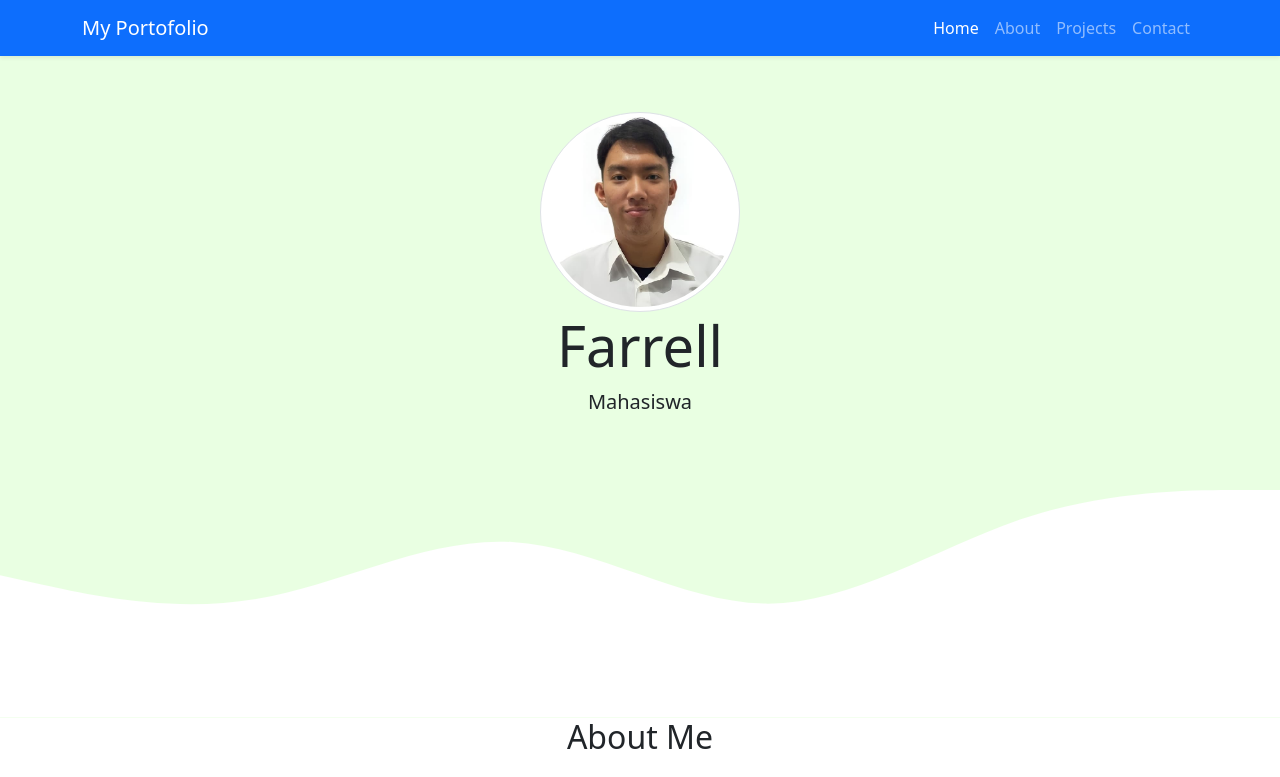
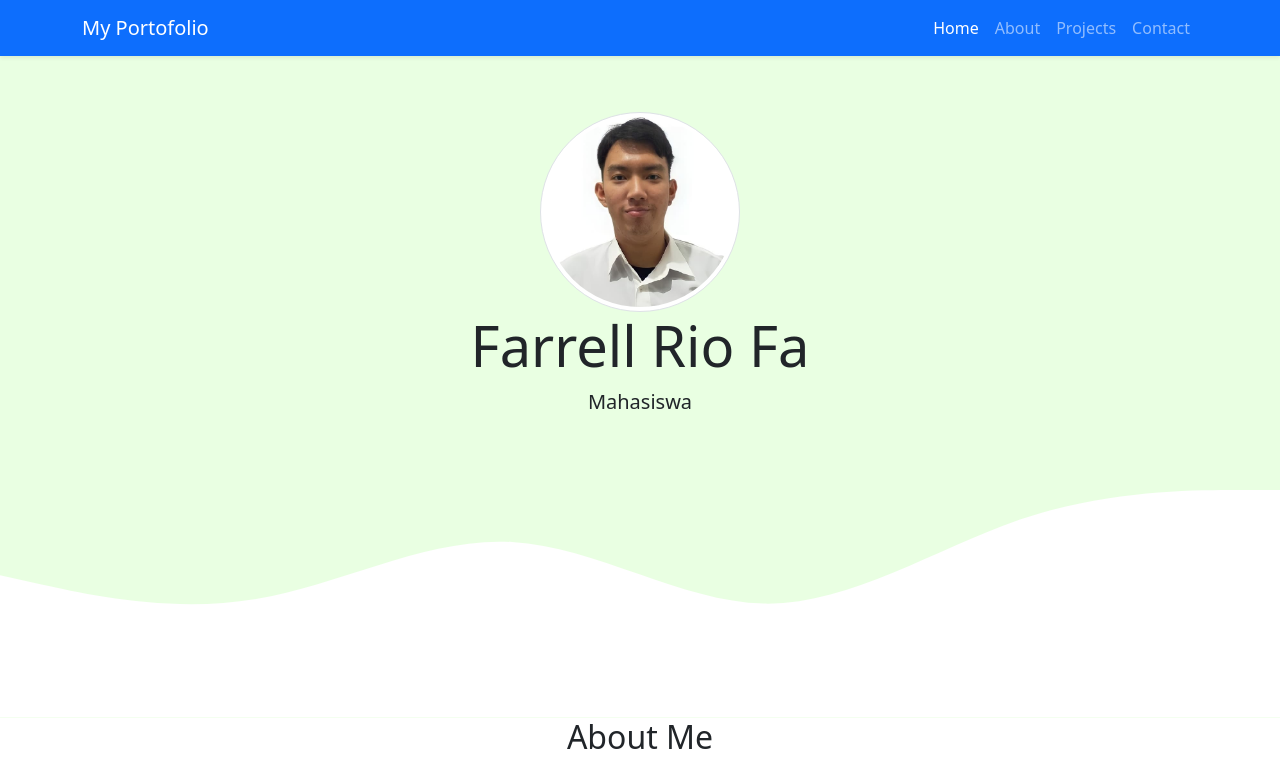
Before and after one commit to R10F/My-Portofolio, a plain HTML site: page index.html in a window 1280 px wide. Shown: the top 777 px of the page. Drawn offline with nearby package versions, Linux system fonts and the light colour scheme.

Commit message:
back to semula

```diff
--- a/index.html
+++ b/index.html
@@ -48,7 +48,7 @@
     <!-- Jumbotron -->
     <section class="jumbotron text-center">
       <img src="img/Foto revisi.jpg" alt="Farrell" width="200" class="rounded-circle img-thumbnail" />
-      <h1 class="display-4">Farrell</h1>
+      <h1 class="display-4">Farrell Rio Fa</h1>
       <p class="lead">Mahasiswa</p>
       <svg xmlns="http://www.w3.org/2000/svg" viewBox="0 0 1440 320">
         <path
```
